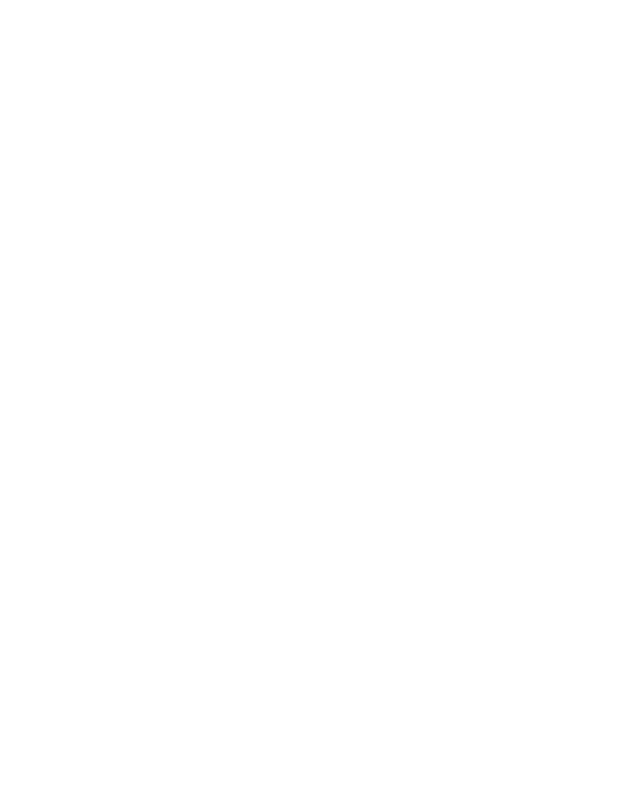
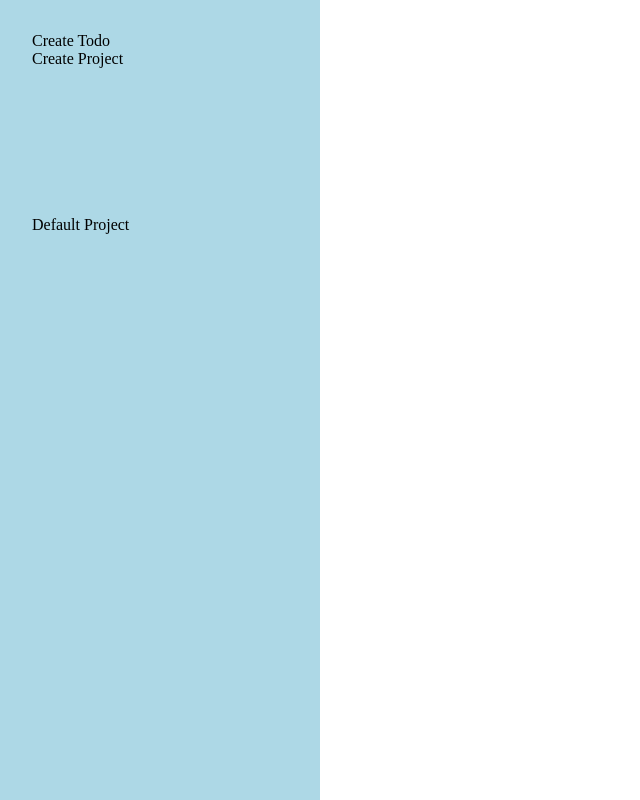
Before and after one commit to COValhalla/todo-list, a website built with webpack: page src/template.html in a window 1280 px wide. Shown: the whole page, without its empty margins (0-640 px from the left). Built offline with nearby package versions, Linux system fonts and the light colour scheme.

Commit message:
Updated template.html

```diff
--- a/src/template.html
+++ b/src/template.html
@@ -7,6 +7,23 @@
     <title>Todo Lists</title>
 
     <link rel="stylesheet" href="../styles.css" />
+    <script defer src="main.js"></script>
   </head>
-  <body></body>
+  <body>
+    <div class="container">
+      <div class="sidebar">
+        <div class="sidebar__create">
+          <div class="sidebar__create__todo">Create Todo</div>
+          <div class="sidebar__create__project">Create Project</div>
+        </div>
+        <div class="sidebar__projects">
+          <div class="sidebar__projects__default">Default Project</div>
+        </div>
+      </div>
+      <div class="main">
+        <div class="main__projects"></div>
+        <div class="main__todos"></div>
+      </div>
+    </div>
+  </body>
 </html>
```
